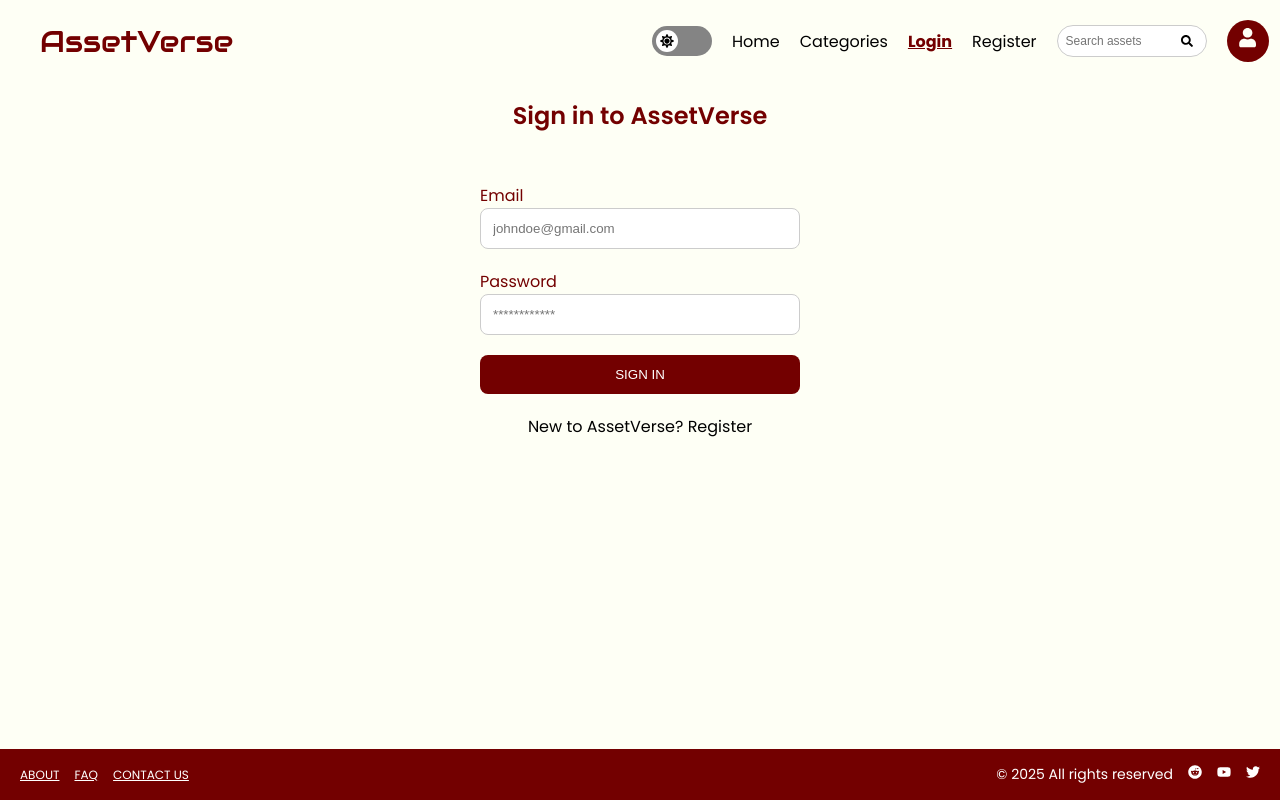
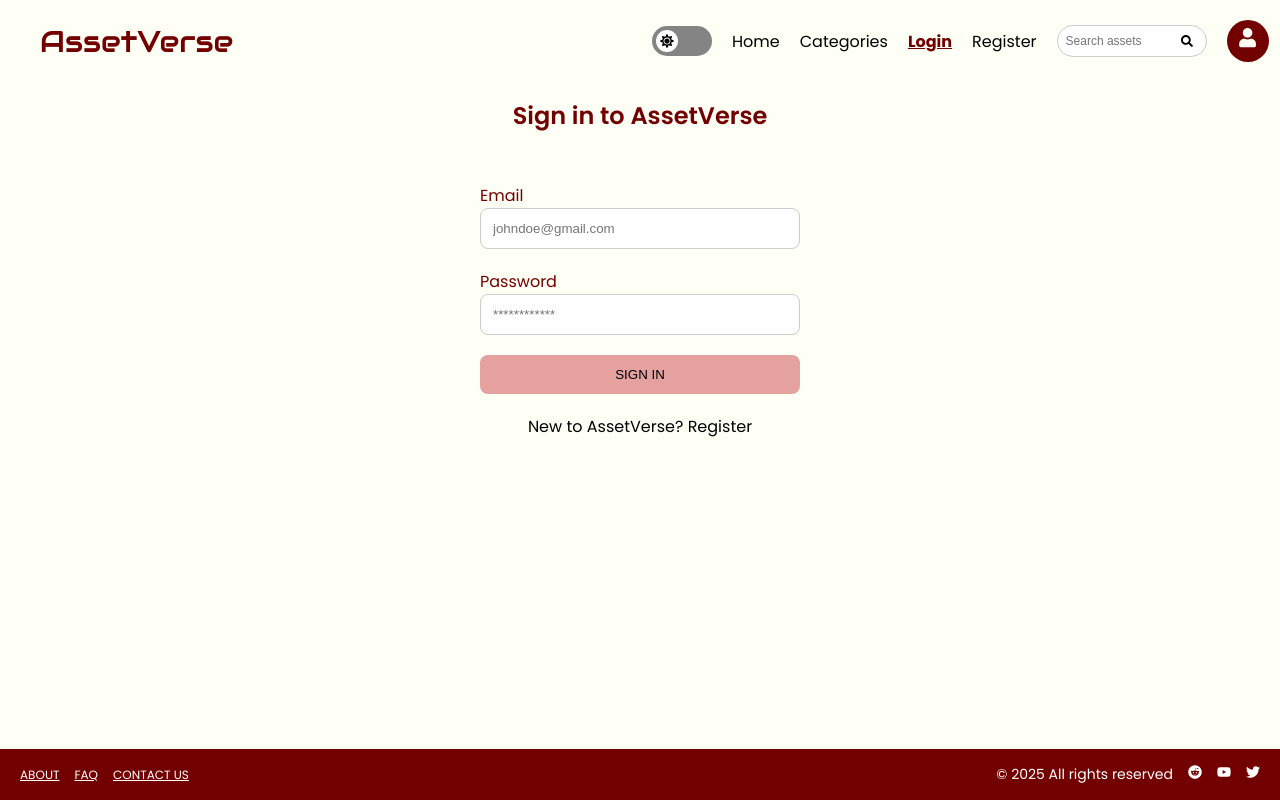
Before and after one commit to alexvalmu/assetVerse, a React (Create React App) app in the folder frontend/: page /login in a window 1280 px wide. In both pictures the pointer is over the button "SIGN IN". Built offline with nearby package versions, Linux system fonts and the light colour scheme.

Commit message:
arreglos css

```diff
--- a/frontend/src/assetForm.css
+++ b/frontend/src/assetForm.css
@@ -12,6 +12,10 @@
     position: relative;
     border-radius: 8px;
     background-color: var(--primario);
+    &:hover{
+        scale:calc(1.05);
+        transition: all 0.3s ease;
+    }
 }
 small{
     color:var(--black)
@@ -130,6 +134,10 @@ small{
         height: 70px;
         object-fit: cover;
     }
+    &:hover{
+        scale:calc(1.05);
+        transition: all 0.3s ease;
+    }
 }
 
 textarea,select{
@@ -144,7 +152,13 @@ textarea,select{
 label{
     font-size: 1.3rem;
 }
-
+.btn-block{
+    &:hover{
+        background-color: var(--secundario);
+        color:black;
+        transition: all 0.4s ease;
+    }
+}
 @media (max-width: 768px) {
     .upload-form{
         padding:1em;
--- a/frontend/src/index.css
+++ b/frontend/src/index.css
@@ -199,6 +199,7 @@ header {
 
         &:hover {
           color: var(--primario);
+          text-decoration: underline;
         }
 
         &:focus,
@@ -623,7 +624,7 @@ footer {
 }
 
 
-@media (max-width: 800px) {
+@media (max-width: 900px) {
   form {
     width: 90%;
   }
```
